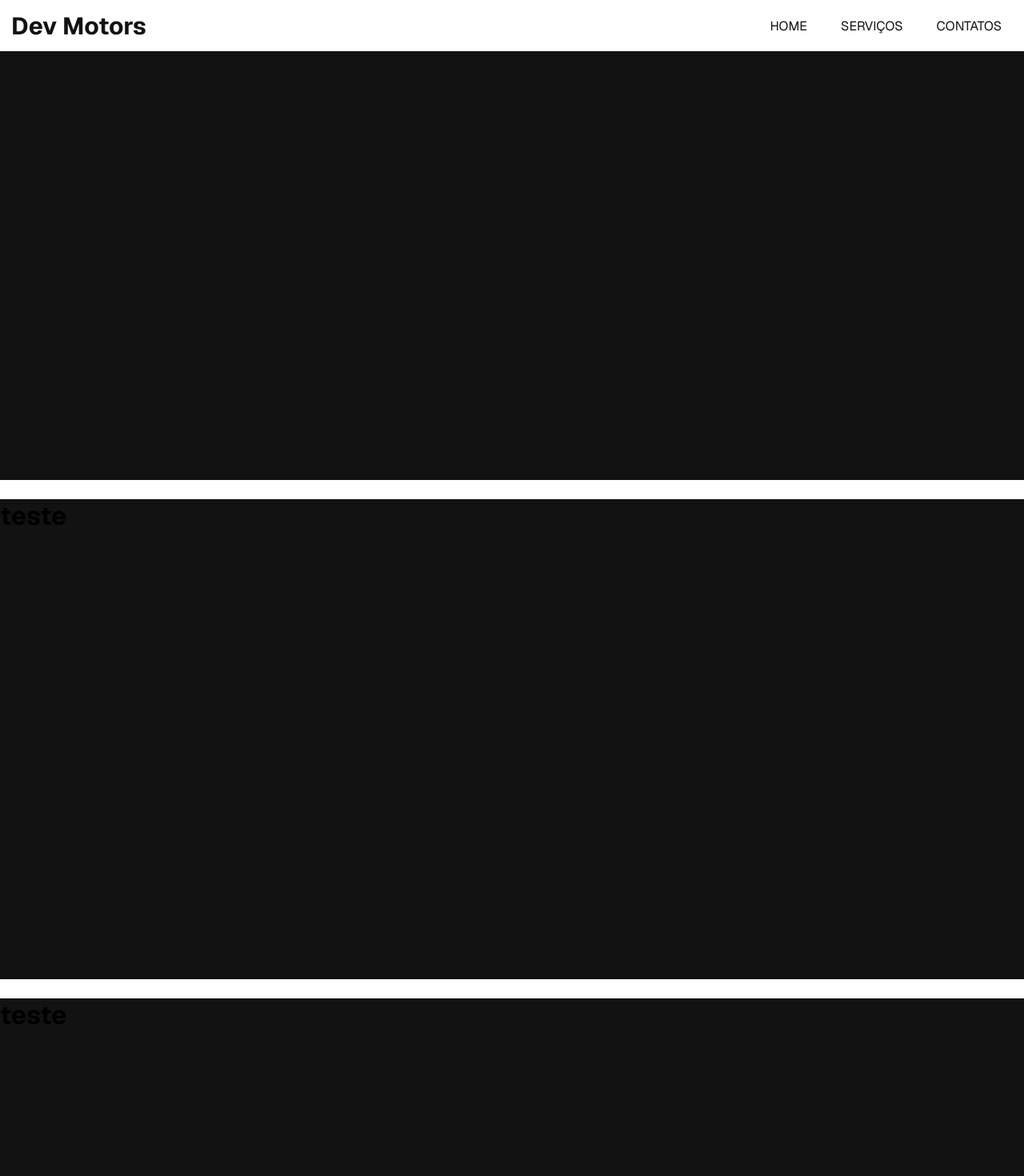
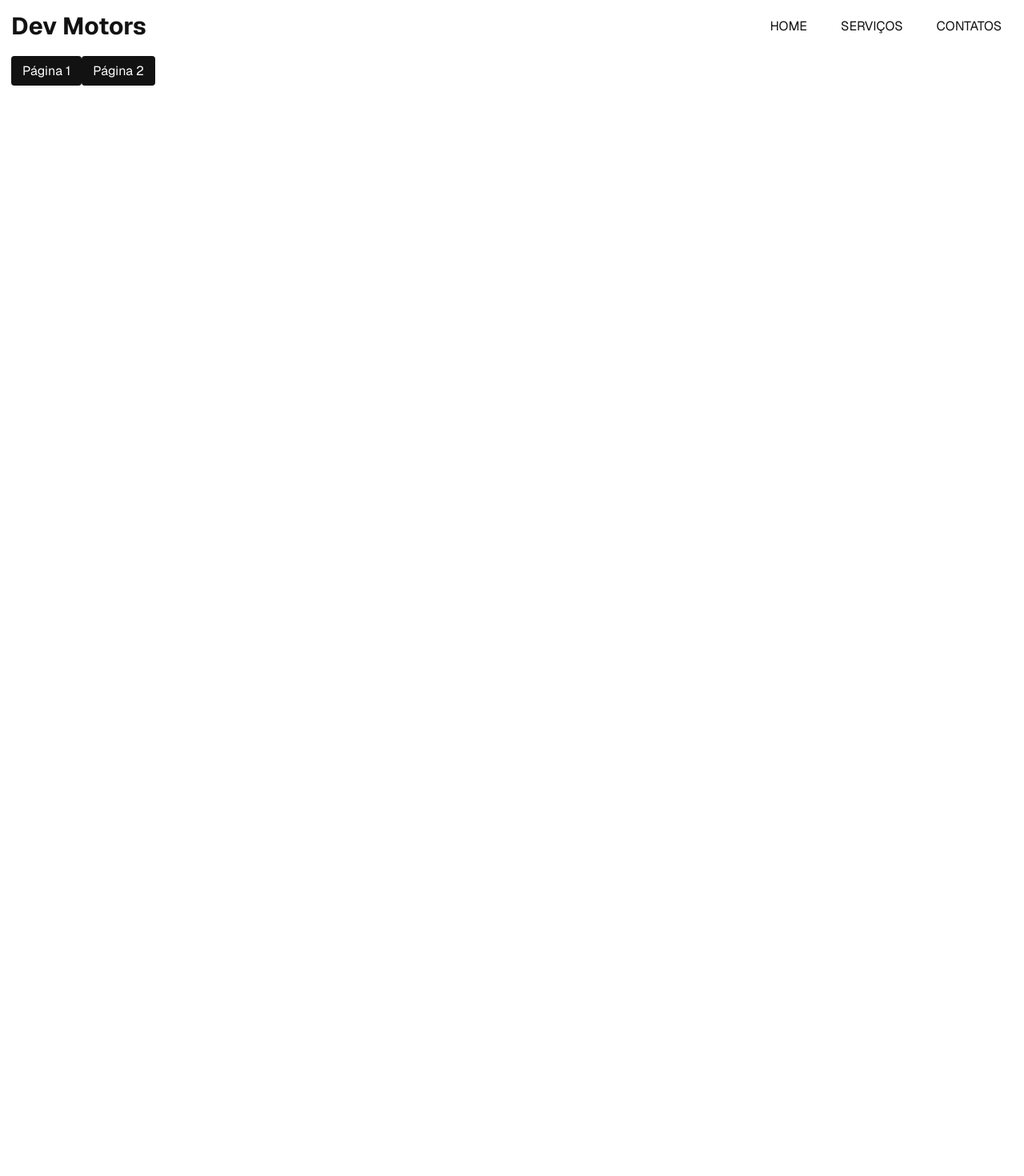
Before and after one commit to rayanrib007/dev-motors, a Next.js app: page / in a window 1280 px wide. Shown: the top 1470 px of the page at 80% size. After the commit the page ends 800 px from the top, so only its background shows below. Built offline with nearby package versions, Linux system fonts and the light colour scheme.

Commit message:
Added submenu component on home page

```diff
--- a/src/app/page.tsx
+++ b/src/app/page.tsx
@@ -1,36 +1,9 @@
+import CHomeSubMenu from "@/components/home/subMenu/CHomeSubMenu";
+
 export default function PHome() {
   return (
     <main>
-      <div
-        style={{
-          width: "100%",
-          height: 600,
-          backgroundColor: "#121212",
-          marginBottom: 24,
-        }}
-      >
-        <h1>teste</h1>
-      </div>
-      <div
-        style={{
-          width: "100%",
-          height: 600,
-          backgroundColor: "#121212",
-          marginBottom: 24,
-        }}
-      >
-        <h1>teste</h1>
-      </div>
-      <div
-        style={{
-          width: "100%",
-          height: 600,
-          backgroundColor: "#121212",
-          marginBottom: 24,
-        }}
-      >
-        <h1>teste</h1>
-      </div>
+      <CHomeSubMenu />
     </main>
   );
 }
--- /dev/null
+++ b/src/components/home/subMenu/CHomeSubMenu.tsx
@@ -0,0 +1,20 @@
+import Link from "next/link";
+import styles from "./styles.module.scss";
+import { Menu } from "lucide-react";
+
+export default function CHomeSubMenu() {
+  return (
+    <section className={styles.submenu}>
+      <div className={styles.submenuIcon}>
+        <Menu size={34} color="#121212" />
+        Menu
+      </div>
+      <ul className={styles.ul}>
+        <li>
+          <Link href="/post/pagina-1">Página 1</Link>
+          <Link href="/post/pagina-2">Página 2</Link>
+        </li>
+      </ul>
+    </section>
+  );
+}
--- /dev/null
+++ b/src/components/home/subMenu/styles.module.scss
@@ -0,0 +1,39 @@
+.submenu {
+  margin: 0 auto;
+  max-width: 1280px;
+  padding: 64px 14px 4px 14px;
+}
+
+.submenuIcon {
+  display: none;
+  gap: 14px;
+  align-items: center;
+  font-size: 18px;
+  font-weight: bold;
+  cursor: pointer;
+}
+
+.ul {
+  display: none;
+  list-style: none;
+  padding: 14px 0;
+
+  li a {
+    background-color: #121212;
+    color: #fff;
+    padding: 8px 14px;
+    border-radius: 4px;
+  }
+}
+
+@media (min-width: 768px) {
+  .ul {
+    display: flex;
+  }
+}
+
+@media (max-width: 768px) {
+  .submenuIcon {
+    display: inline-flex;
+  }
+}
```
